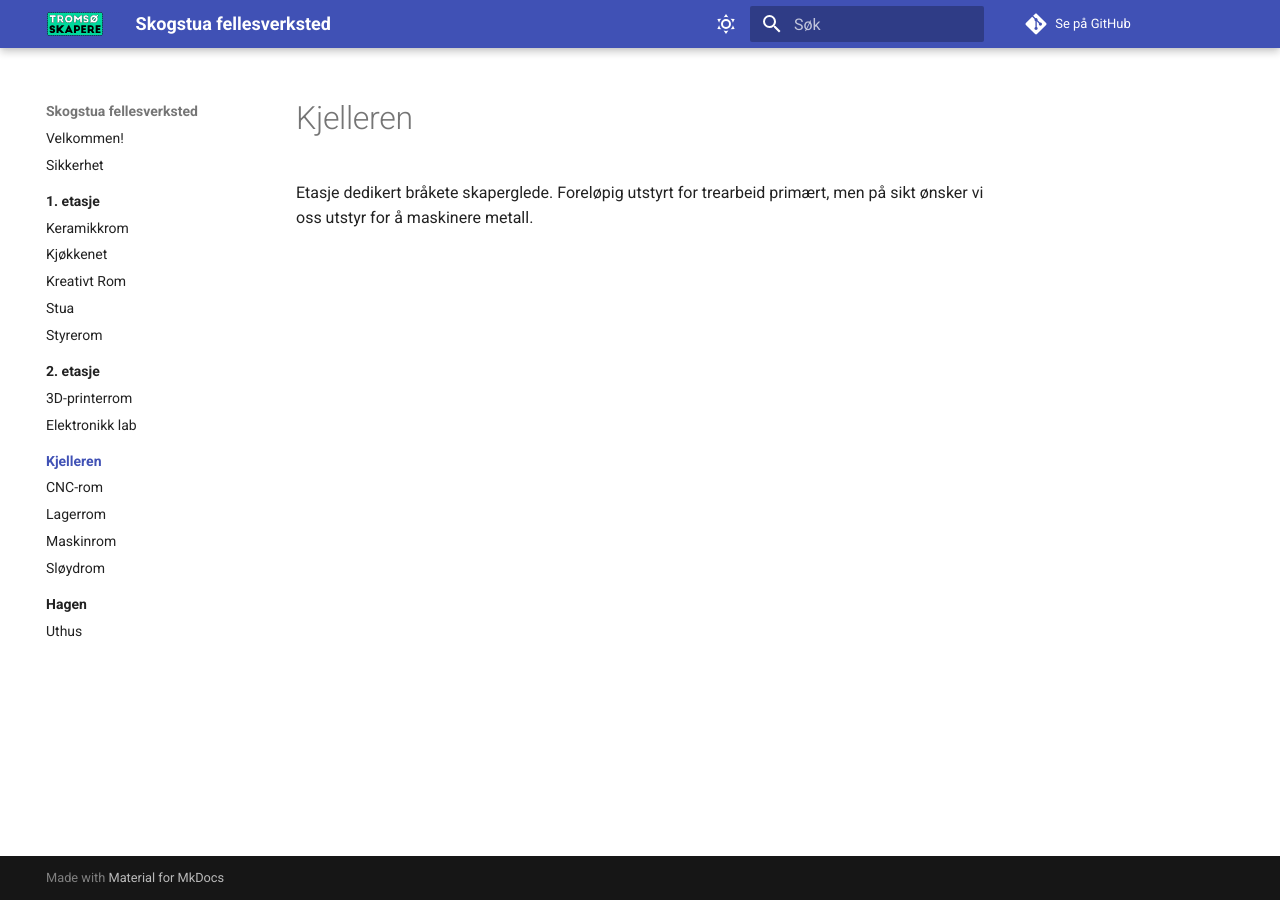
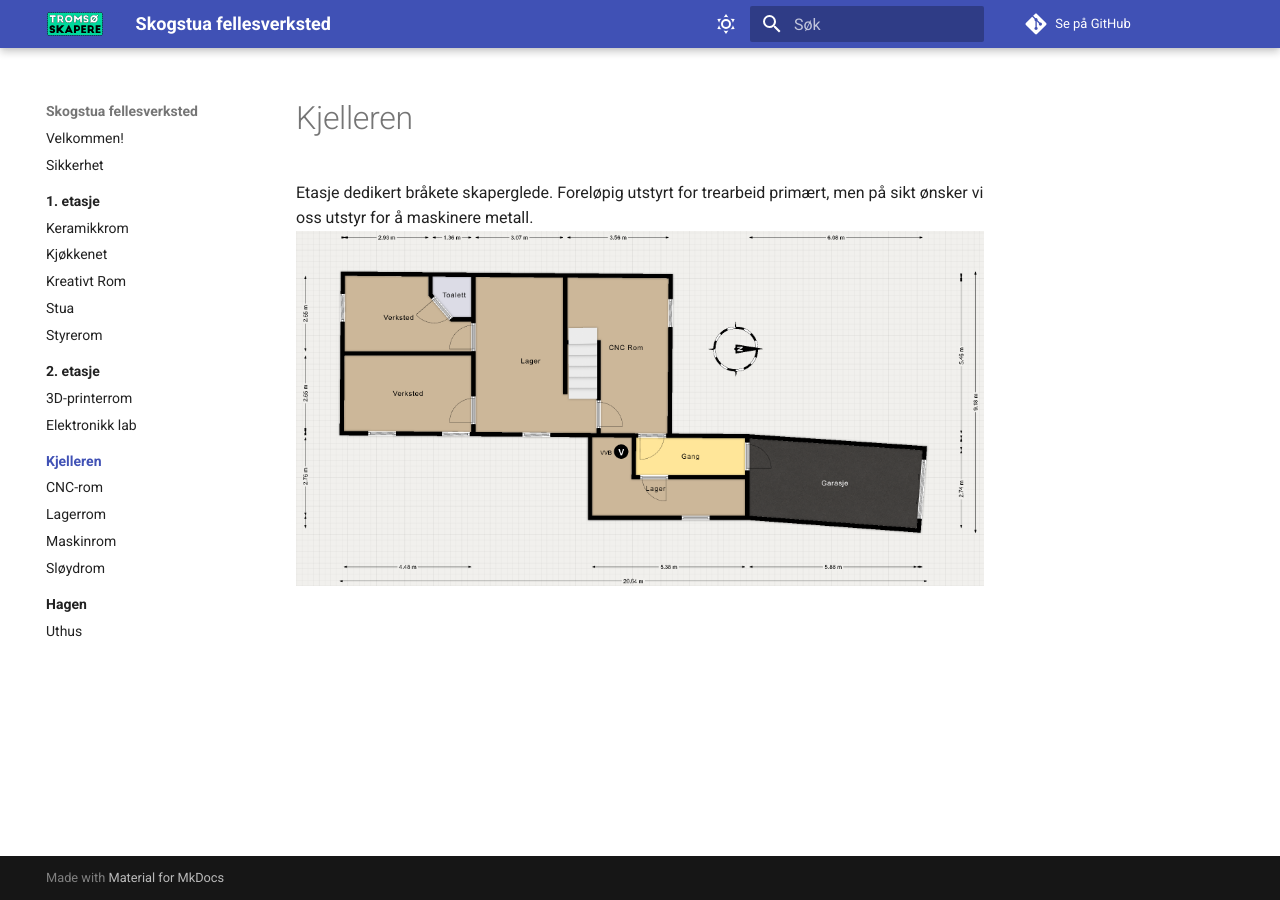
Before and after one commit to Tromsoskapere/mkdocs-skogstua, an MkDocs documentation site: the page built from docs/Kjelleren/index.md, in a window 1280 px wide. Built offline with MkDocs 1.6.1 and Material for MkDocs 9.7.7, drawn with Linux system fonts in a browser that asks for light colours; comment, search, counter and statistics services are not loaded.

Commit message:
Update index.md

```diff
--- a/docs/Kjelleren/index.md
+++ b/docs/Kjelleren/index.md
@@ -1,3 +1,4 @@
 # Kjelleren
 
 Etasje dedikert bråkete skaperglede. Foreløpig utstyrt for trearbeid primært, men på sikt ønsker vi oss utstyr for å maskinere metall.
+![Plantegning](Skogstua_uetg.png)
```
